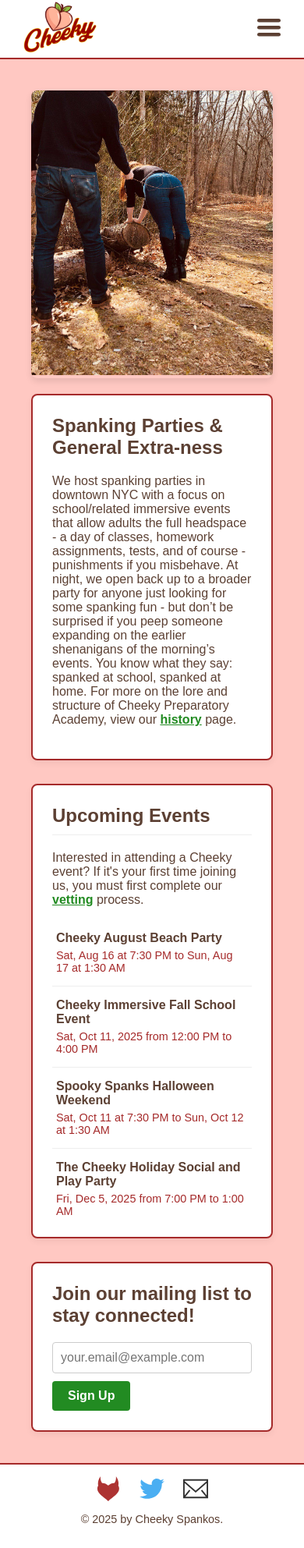
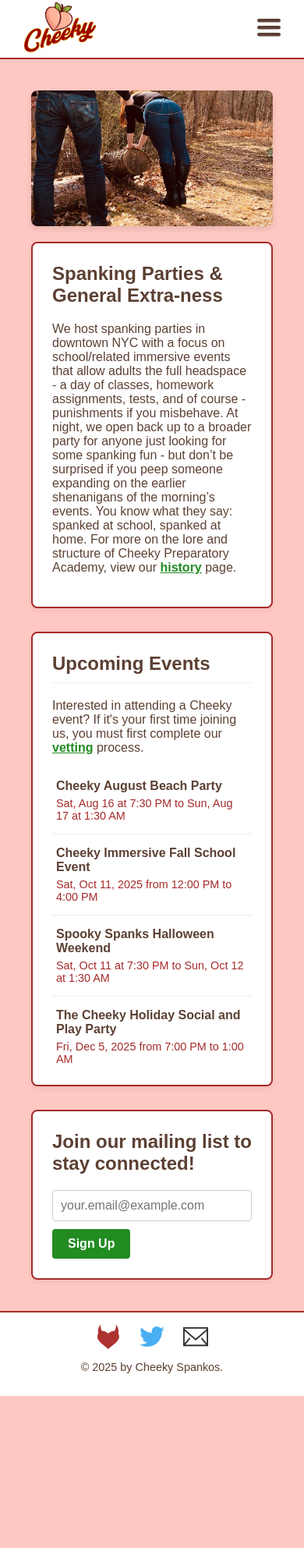
Before and after one commit to cheekyparties/cheekyparties.github.io, a Jekyll site: the page built from index.html, in a window 390 px wide. Shown: the whole page at 78% size. Built offline with Jekyll 4.4.1, drawn with Linux system fonts in a browser that asks for light colours; after the commit the page ends 1790 px from its top, so only the background shows below that.

Commit message:
Update style.css

```diff
--- a/assets/css/style.css
+++ b/assets/css/style.css
@@ -255,6 +255,11 @@ a {
         z-index: 1000;
     }
 
+    .photo-carousel {
+        height: auto;           /* Unsets the desktop 'stretch' behavior */
+        aspect-ratio: 16 / 9;   /* Sets a widescreen aspect ratio for mobile */
+    }
+
     .header .nav-links.active {
         display: block;
     }
```
